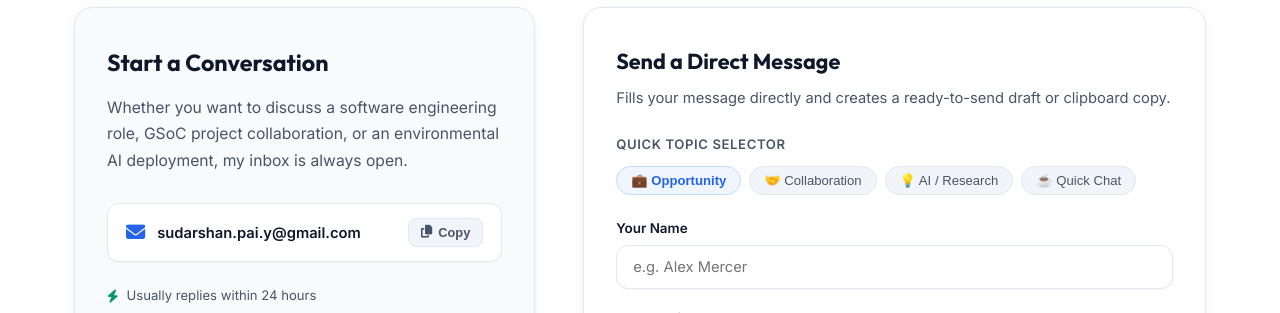
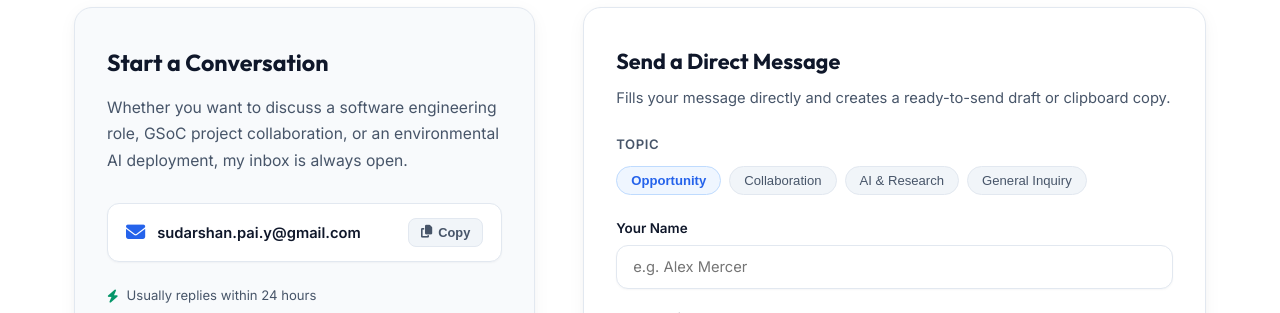
Before and after one commit to SPY-Github22/portfolio, a plain HTML site: page index.html in a window 1280 px wide. Shown: the part 5000-5313 px from the top of the page. Drawn offline with Linux system fonts and the light colour scheme.

Commit message:
style: remove emojis for a discrete, understated aesthetic

```diff
--- a/index.html
+++ b/index.html
@@ -486,12 +486,12 @@
                     </div>
 
                     <!-- Subject Quick Selector Chips -->
-                    <span class="subject-chips-label">Quick Topic Selector</span>
+                    <span class="subject-chips-label">Topic</span>
                     <div class="subject-chips" id="subjectChips">
-                        <button type="button" class="subject-chip active" data-subject="Opportunity / Role Inquiry">💼 Opportunity</button>
-                        <button type="button" class="subject-chip" data-subject="Project Collaboration">🤝 Collaboration</button>
-                        <button type="button" class="subject-chip" data-subject="AI / Research Discussion">💡 AI / Research</button>
-                        <button type="button" class="subject-chip" data-subject="Quick Connect">☕ Quick Chat</button>
+                        <button type="button" class="subject-chip active" data-subject="Opportunity / Role Inquiry">Opportunity</button>
+                        <button type="button" class="subject-chip" data-subject="Project Collaboration">Collaboration</button>
+                        <button type="button" class="subject-chip" data-subject="AI / Research Discussion">AI &amp; Research</button>
+                        <button type="button" class="subject-chip" data-subject="General Inquiry">General Inquiry</button>
                     </div>
 
                     <form id="directContactForm">
```
